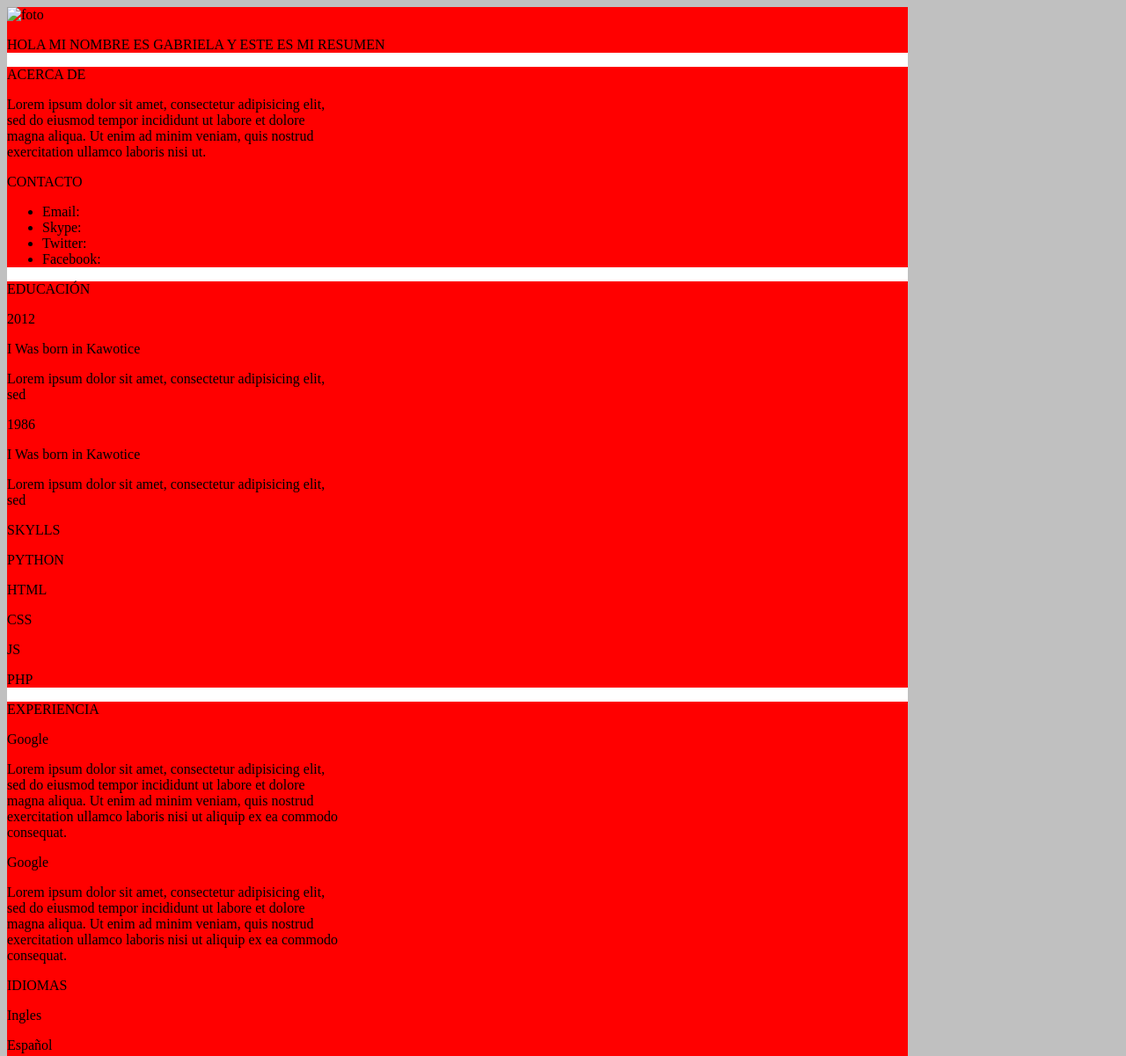
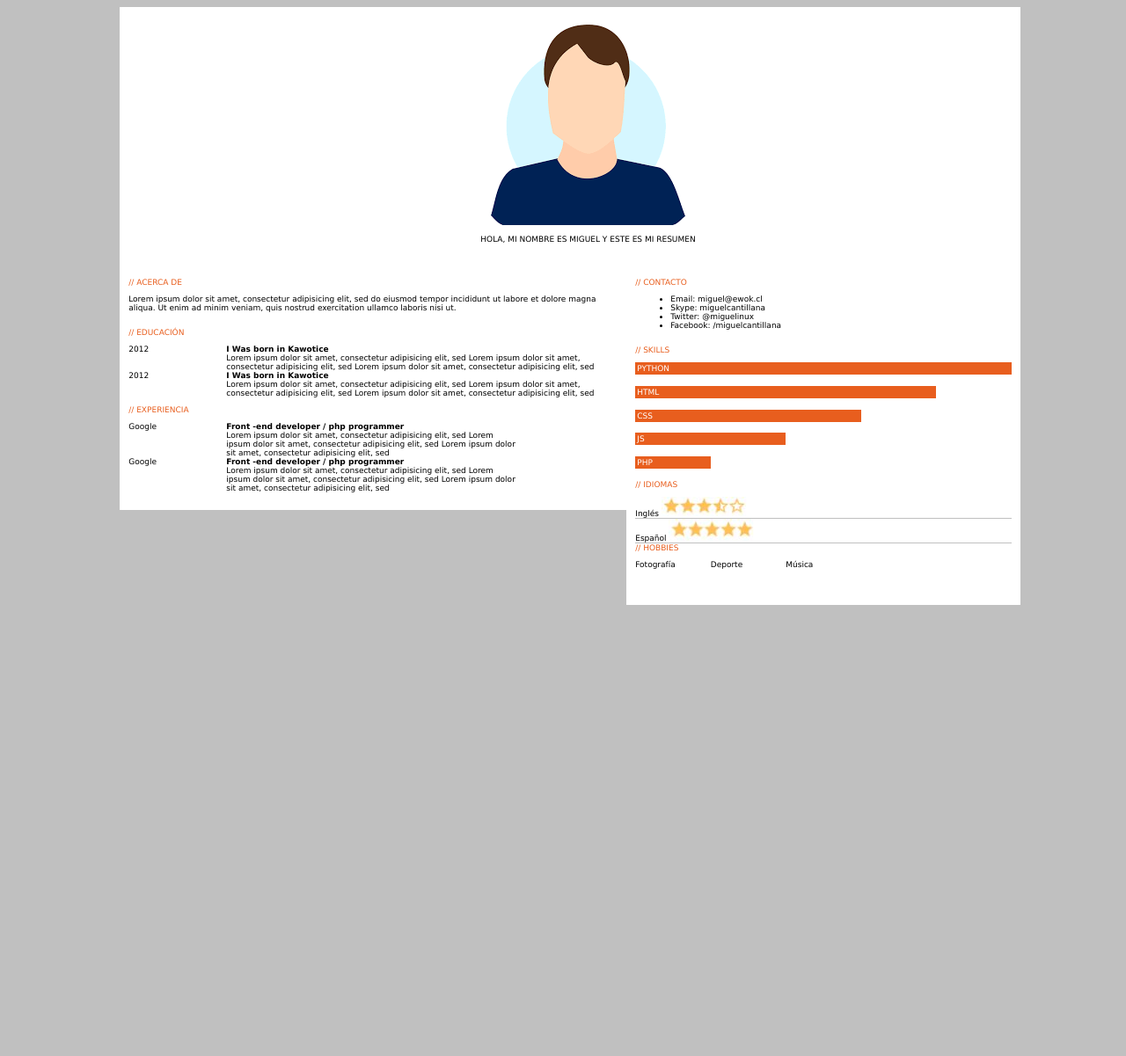
Before and after one commit to gvargas2/Ejercicio6, a website: page public/index.html in a window 1280 px wide. Shown: the top 1201 px of the page at 88% size. After the commit the page ends 800 px from the top, so only its background shows below. Drawn offline with Linux system fonts and the light colour scheme; files whose address does not match are found by name.

Commit message:
3 commit

```diff
--- a/public/index.html
+++ b/public/index.html
@@ -9,126 +9,134 @@
 
 	<div class="container">
 
-		<div class="row">
-			<div class="col5">
-				<img src="" alt="foto">
-				<p> HOLA MI NOMBRE ES GABRIELA Y ESTE ES MI RESUMEN </p>
+			<div class="header">
+				<img src="public/perfil.png" alt="foto de perfil">
+				<p>HOLA, MI NOMBRE ES MIGUEL Y ESTE ES MI RESUMEN</p>
+			</div>
+
+			<div class="container-1">
+				<div class="row">
+					<div class="col-md-5">
+					<p class="titulo">// ACERCA DE</p>
+					<p> Lorem ipsum dolor sit amet, consectetur adipisicing elit, sed do
+					 eiusmod tempor incididunt ut labore et dolore magna aliqua. Ut enim
+					 ad minim veniam, quis nostrud exercitation ullamco laboris nisi ut. </p>
+					</div>
+				</div>
+				<div class="row">
+					<div class="col-md-5">
+						<p class="titulo"> // EDUCACIÓN </p>
+					</div>
+					<div class="col-md-1">
+						2012
+					</div>
+					<div class="col-md-4">
+						<strong>I Was born in Kawotice</strong> <br>
+						Lorem ipsum dolor sit amet, consectetur adipisicing elit, sed
+						Lorem ipsum dolor sit amet, consectetur adipisicing elit, sed
+						Lorem ipsum dolor sit amet, consectetur adipisicing elit, sed
+					</div>
+				<div class="row">
+					<div class="col-md-1">
+						2012
+					</div>
+					<div class="col-md-4">
+						<strong>I Was born in Kawotice</strong> <br>
+						Lorem ipsum dolor sit amet, consectetur adipisicing elit, sed
+						Lorem ipsum dolor sit amet, consectetur adipisicing elit, sed
+						Lorem ipsum dolor sit amet, consectetur adipisicing elit, sed
+					</div>
+				</div>
+			</div>
+			<div class="row">
+				<div class="col-md-5">
+					<p class="titulo"> // EXPERIENCIA </p>
+				</div>
+				<div class="col-md-1">
+					Google
+				</div>
+				<div class="col-md-3">
+					<strong>Front -end developer / php programmer</strong> <br>
+					Lorem ipsum dolor sit amet, consectetur adipisicing elit, sed
+					Lorem ipsum dolor sit amet, consectetur adipisicing elit, sed
+					Lorem ipsum dolor sit amet, consectetur adipisicing elit, sed
+				</div>
+			<div class="row">
+				<div class="col-md-1">
+					Google
+				</div>
+				<div class="col-md-3">
+					<strong>Front -end developer / php programmer</strong> <br>
+					Lorem ipsum dolor sit amet, consectetur adipisicing elit, sed
+					Lorem ipsum dolor sit amet, consectetur adipisicing elit, sed
+					Lorem ipsum dolor sit amet, consectetur adipisicing elit, sed
+				</div>
 			</div>
 		</div>
+	</div> <!--fin container1-->
 
-		<div class="row">
-			<div class="col3">
-				<p> ACERCA DE </p>
-				<p> Lorem ipsum dolor sit amet, consectetur adipisicing elit, sed do
-					eiusmod tempor incididunt ut labore et dolore magna aliqua. Ut enim
-					ad minim veniam, quis nostrud exercitation ullamco laboris nisi ut.</p>
-			</div>
-			<div class="col2">
-				<p> CONTACTO </p>
-				<ul>
-					<li> Email: </li>
-					<li> Skype: </li>
-					<li> Twitter: </li>
-					<li> Facebook: </li>
-				</ul>
-			</div>
-		</div>
-
-		<div class="row">
-			<div class="col3">
-				<p> EDUCACIÓN </p>
-
-				<div class="2012">
-					<div class="col1">
-						<p>2012</p>
+			<div class="container-2">
+				<div class="row">
+					<div class="col-md-5">
+						<p class="titulo">// CONTACTO</p>
+						<ul>
+							<li> Email: miguel@ewok.cl </li>
+							<li> Skype: miguelcantillana </li>
+							<li> Twitter: @miguelinux </li>
+							<li> Facebook: /miguelcantillana </li>
+						</ul>
 					</div>
-					<div class="col3">
-						<p> I Was born in Kawotice</p>
-						<p> Lorem ipsum dolor sit amet, consectetur adipisicing elit, sed </p>
+				</div>
+				<div class="row">
+					<div class="col-md-5">
+						<p class="titulo">// SKILLS </p>
+					</div>
+					<div class="col-md-5 skill">
+						PYTHON
+					</div>
+					<div class="col-md-4 skill">
+						HTML
+					</div>
+					<div class="col-md-3 skill">
+						CSS
+					</div>
+					<div class="col-md-2 skill">
+						JS
+					</div>
+					<div class="col-md-1 skill">
+						PHP
+					</div>
+				</div>
+				<div class="row">
+					<p class="titulo">// IDIOMAS</p>
+					<div class="col-md-5 idioma">
+						Inglés
+						<img src="/puclic/3estrellas.jpg" alt="3estrellas">
+					</div>
+					<div class="col-md-5 idioma">
+						Español
+						<img src="/public/5estrellas.jpg" alt="5estrellas">
 					</div>
 				</div>
 
-				<div class="1986">
-					<div class="col1">
-						<p>1986</p>
+				<div class="row">
+					<p class="titulo">// HOBBIES</p>
+				</div>
+				<div class="row">
+					<div class="col-md-1">
+						Fotografía
 					</div>
-					<div class="col3">
-						<p> I Was born in Kawotice</p>
-						<p> Lorem ipsum dolor sit amet, consectetur adipisicing elit, sed </p>
+					<div class="col-md-1">
+						Deporte
+					</div>
+					<div class="col-md-1">
+						Música
 					</div>
 				</div>
-			</div>
 
-			<div class="col2">
-				<p> SKYLLS </p>
-					<div class="python">
-						<p>PYTHON</p>
-					</div>
-					<div class="HTML">
-						<p>HTML</p>
-					</div>
-					<div class="CSS">
-						<p>CSS</p>
-					</div>
-					<div class="JS">
-						<p>JS</p>
-					</div>
-					<div class="PHP">
-						<p>PHP</p>
-					</div>
-				</div>
-			</div>
+			</div> <!--fin container-2-->
 
-			<div class="row">
-				<div class="col3">
-					<p> EXPERIENCIA </p>
-					<div class="exp1">
-						<div class="lugar">
-							<p>Google</p>
-						</div>
-						<div class="descripcion">
-							<p> Lorem ipsum dolor sit amet, consectetur adipisicing elit,
-								sed do eiusmod tempor incididunt ut labore et dolore magna
-								aliqua. Ut enim ad minim veniam, quis nostrud exercitation
-								ullamco laboris nisi ut aliquip ex ea commodo consequat.</p>
-						</div>
-					</div>
-					<div class="exp2">
-						<div class="lugar">
-							<p>Google</p>
-						</div>
-						<div class="descripcion">
-							<p> Lorem ipsum dolor sit amet, consectetur adipisicing elit,
-								sed do eiusmod tempor incididunt ut labore et dolore magna
-								aliqua. Ut enim ad minim veniam, quis nostrud exercitation
-								ullamco laboris nisi ut aliquip ex ea commodo consequat.</p>
-						</div>
-					</div>
-				</div>
-				<div class="col2">
-					<div class="idiomas">
-						<p>IDIOMAS</p>
-						<div class="Ingles">
-							<p>Ingles</p>
-						</div>
-						<div class="Español">
-							<p>Español</p>
-						</div>
-					</div>
-					<div class="hobbies">
-						<p>HOBBIES</p>
-						<div class="fotografia">
-							<p>Fotografía</p>
-						</div>
-						<div class="deporte">
-							<p>Deporte</p>
-						</div>
-						<div class="musica">
-							<p>Musica</p>
-						</div>
-					</div>
-				</div>
-			</div>
+	</div> <!--fin container general-->
 
 </body>
 </html>
--- a/src/scss/app.scss
+++ b/src/scss/app.scss
@@ -1,22 +1,64 @@
 body {
 	background: silver;
+	width: 100%;
+	height: 100%;
 }
 
-.container {
+.header {
 	width: 80vw;
-	background: white;
+
+	margin: 0 auto;
+	clear: both;
+}
+.containerizq {
+	width: 48vw;
+	height: 100%;
+	margin: 0 auto;
+	box-sizing: border-box;
+}
+.containerder {
+	width: 32vw;
+	height: 100%;
+	margin: 0 auto;
+	float: left;
+	box-sizing: border-box;
+}
+
+p {
+	width: 80vw;
 }
  .row {
-	 background: red;
+	 height: 100%;
 	 clear: both;
+	 width: 80vw;
  }
 
-.col3 {
-	width: 30vw;
-	display: inline-block;
+.col-md-1 {
+	width: 10%;
+	float: left;
+	background-color: red;
+	box-sizing: border-box;
 }
-
-.col2 {
-	width: 30vw;
-	float left;
+.col-md-2 {
+	width: 20%;
+	background-color: pink;
+	float: left;
+	box-sizing: border-box;
 }
+.col-md-3 {
+	width: 30%;
+	float: left;
+	background-color: blue;
+	box-sizing: border-box;
+}
+.col-md-4 {
+	width: 40%;
+	float: left;
+	background-color: yellow;
+	box-sizing: border-box;
+}
+.col-md-5 {
+	width: 50%;
+	background-color: green;
+	box-sizing: border-box;
+}
```
Also changed, not shown: public/3estrellas.JPG (added), public/5estrellas.JPG (added), public/PERFIL.png (added), public/css/app.css.
